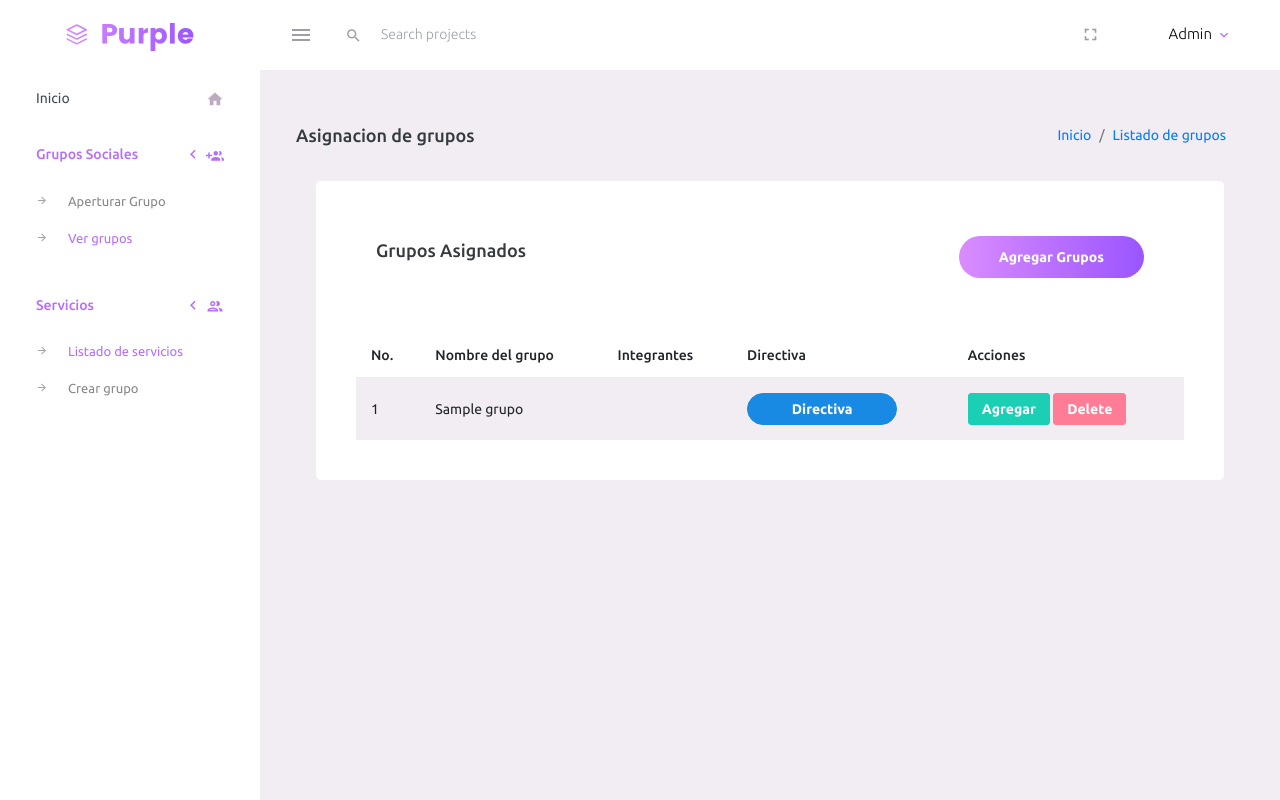
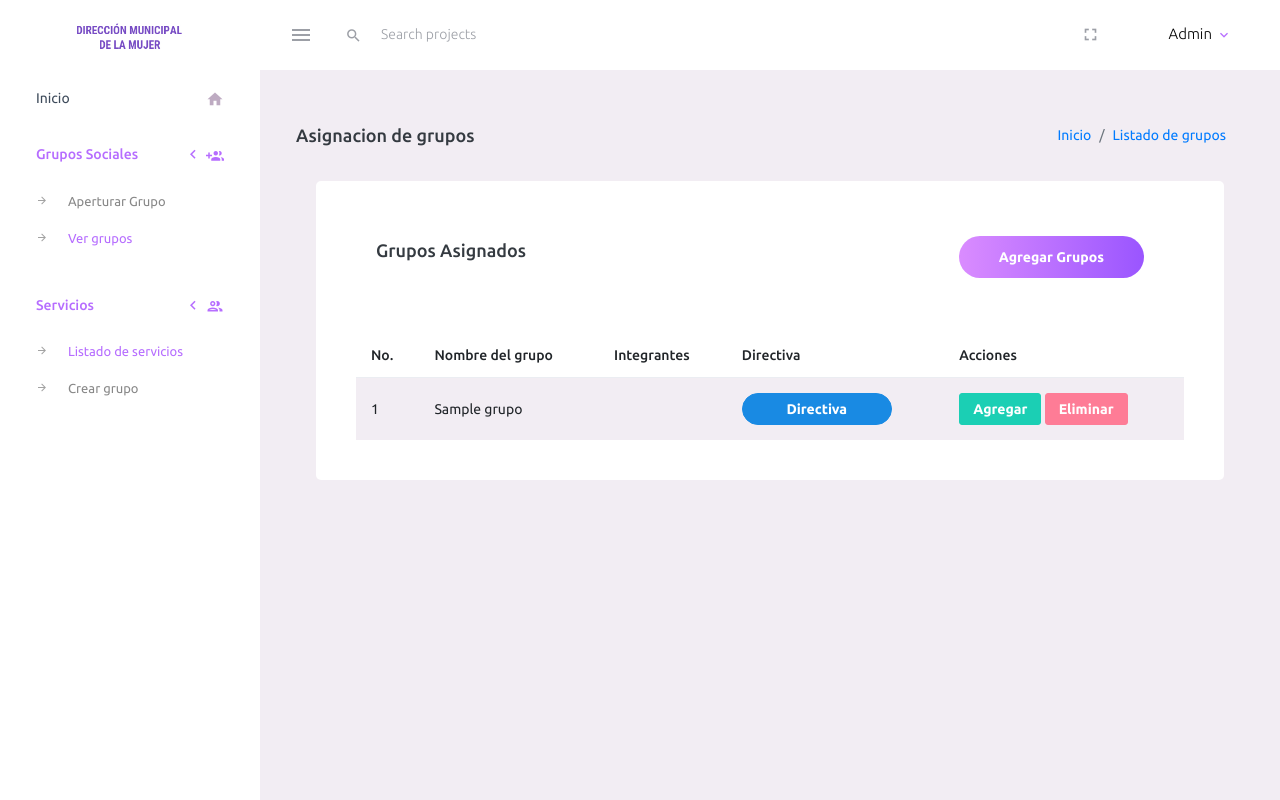
Before and after one commit to ferkrs/dmmproyecto, a Django app: page /grupos/list in a window 1280 px wide. Run offline with Django 3.2, Linux system fonts and the light colour scheme; tables that the repository leaves empty hold one stand-in row (values such as "Sample post"); some libraries are stand-ins or nearby versions.

Commit message:
Cambio de logo e información de grupo

```diff
--- a/dmmproyecto/settings.py
+++ b/dmmproyecto/settings.py
@@ -73,7 +73,7 @@ DATABASES = {
         'ENGINE': 'django.db.backends.mysql',
         'NAME': 'dmm',
         'USER': 'root',
-        'PASSWORD':'F3rkr5',
+        'PASSWORD':'database',
         'HOST': 'localhost',
 
     }
--- a/inicio/urls.py
+++ b/inicio/urls.py
@@ -6,9 +6,7 @@ urlpatterns = [
     path('', index, name='index'),
     path('grupos/add', grupo_crear, name='grupo_add'),
     path('grupos/list', views.GruposList.as_view(), name='grupo_list'),
-    path('grupos/addpersonas', GruposAdd, name='pergrup_add'),
+    path('grupos/addpersonas/<int:id>', GruposAdd, name='pergrup_add'),
     path('grupos-delete/<int:id>', views.GrupoDelete, name='grupos_delete'),
     path('grupos-directiva/<int:id>', views.DirectivaId, name='grupos_directiva'),
-
-
 ]
--- a/inicio/views.py
+++ b/inicio/views.py
@@ -5,11 +5,15 @@ from django.http import HttpResponse
 from .models import *
 from .forms import GrupoForm
 from django.contrib import messages
+# Modelos
+from .models import Grupo
+
 def index(request):
     return render(request,'index.html')
 
-def GruposAdd(request):
-    return render(request,'grupos/grupo_add.html')
+def GruposAdd(request, id):
+    grupo = Grupo.objects.get(id=id)
+    return render(request,'grupos/grupo_add.html', {'grupo': grupo})
 #funcion de listar
 class GruposList(generic.ListView):
     queryset = Grupo.objects.all()
--- a/templates/grupos/grupo_add.html
+++ b/templates/grupos/grupo_add.html
@@ -44,13 +44,14 @@
                 <div class="col-sm-6">
                         <address>
                           <p class="font-weight-bold">Nombre del grupo</p>
-                          <p> 695 lsom Ave, </p>
+                          <p> {{ grupo.nombre_grupo }} </p>
                         </address>
                 </div>
                 <div class="col-sm-6">
                     <address>
                     <p class="font-weight-bold">Datos de ubicacion</p>
-                    <p> 695 lsom Ave, </p>
+                    <p> {{ grupo.get_departamento_display }} -  {{ grupo.get_municipio_display }}</p>
+                    <p> {{ grupo.get_zona_display }} -  {{ grupo.get_caserio_display }}</p>
                     </address>
                 </div>
 
--- a/templates/grupos/grupos_list.html
+++ b/templates/grupos/grupos_list.html
@@ -48,8 +48,8 @@
                   <a type="button" class="btn btn-sm btn-info btn-rounded btn-fw" href="/grupos-directiva/{{ grupo.id }} ">Directiva</a>
                 </td>
                 <td>
-                  <a type="button" class="btn btn-sm btn-success" href="{% url 'pergrup_add' %}">Agregar</a>
-                  <a type="button" class="btn btn-sm btn-danger" href="#" onclick="eliminar_grupo({{grupo.id}})">Delete</a>
+                  <a type="button" class="btn btn-sm btn-success" href="{% url 'pergrup_add' id=grupo.id %}">Agregar</a>
+                  <a type="button" class="btn btn-sm btn-danger" href="#" onclick="eliminar_grupo({{grupo.id}})">Eliminar</a>
                 </td>
               </tr>
               {% endfor %}
--- a/templates/navbar.html
+++ b/templates/navbar.html
@@ -1,7 +1,7 @@
 {% load staticfiles %}
 <nav class="navbar default-layout-navbar col-lg-12 col-12 p-0 fixed-top d-flex flex-row">
     <div class="text-center navbar-brand-wrapper d-flex align-items-center justify-content-center">
-      <a class="navbar-brand brand-logo" href="{% url 'index' %}"><img src="{% static 'images/logo.svg' %}" alt="logo" /></a>
+      <a class="navbar-brand brand-logo" href="{% url 'index' %}"><img src="{% static 'images/logo.jpg' %}" alt="logo" /></a>
       <a class="navbar-brand brand-logo-mini" href="{% url 'index' %}"><img src="{% static 'images/logo-mini.svg' %}" alt="logo" /></a>
     </div>
     <div class="navbar-menu-wrapper d-flex align-items-stretch">
```
Also changed, not shown: static/images/logo.jpg (added), static/images/logo.png (added).
